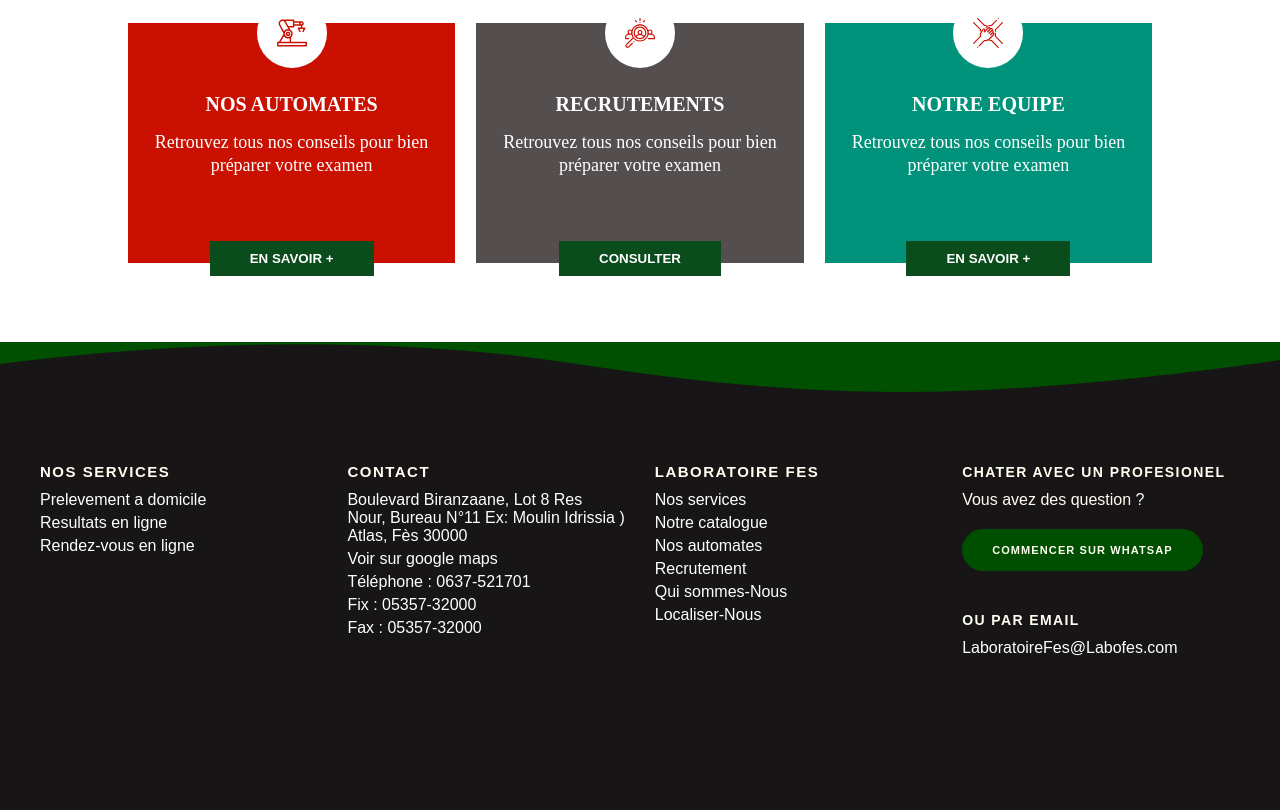
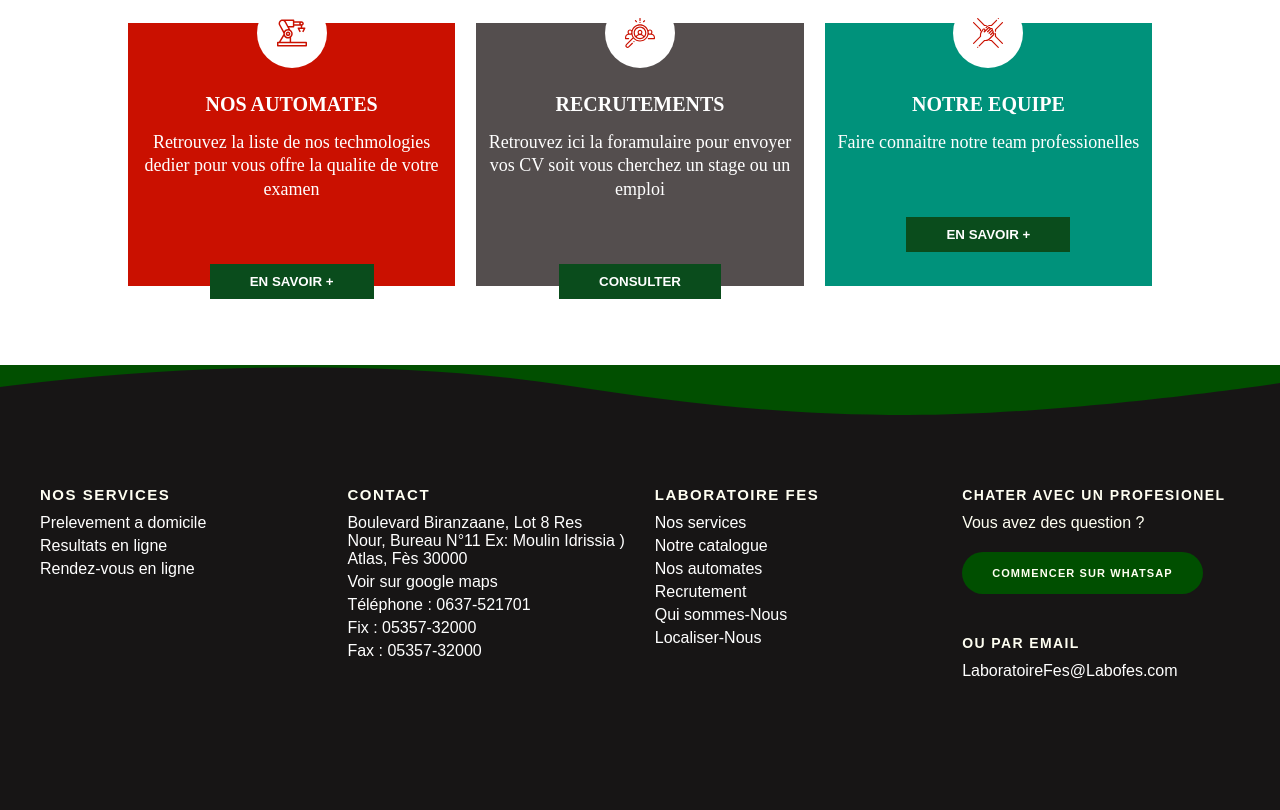
Before and after one commit to hichambendarbi/front-end-laboratory-analyse-medicale, a plain HTML site: page index.html in a window 1280 px wide. Shown: the part 1540-2350 px from the top of the page. Drawn offline with Linux system fonts and the light colour scheme.

Commit message:
modify card description

```diff
--- a/index.html
+++ b/index.html
@@ -196,7 +196,7 @@
       </div>
       <p class="title_auto_recru">Nos automates</p>
       <p class="text_auto_recru">
-        Retrouvez tous nos conseils pour bien préparer votre examen
+        Retrouvez la liste de nos techmologies dedier pour vous offre la qualite de votre examen
       </p>
       <button class="btn_red">EN SAVOIR +</button>
     </div>
@@ -208,7 +208,7 @@
         Recrutements
       </p>
       <p class="text_auto_recru">
-        Retrouvez tous nos conseils pour bien préparer votre examen
+        Retrouvez ici la foramulaire pour envoyer vos CV soit vous cherchez un stage ou un emploi
       </p>
       <button class="btn_gray">CONSULTER</button>
     </div>
@@ -220,7 +220,7 @@
         Notre equipe
       </p>
       <p class="text_auto_recru">
-        Retrouvez tous nos conseils pour bien préparer votre examen
+        Faire connaitre notre team professionelles
       </p>
       <button class="btn_green">EN SAVOIR +</button>
     </div>
```
